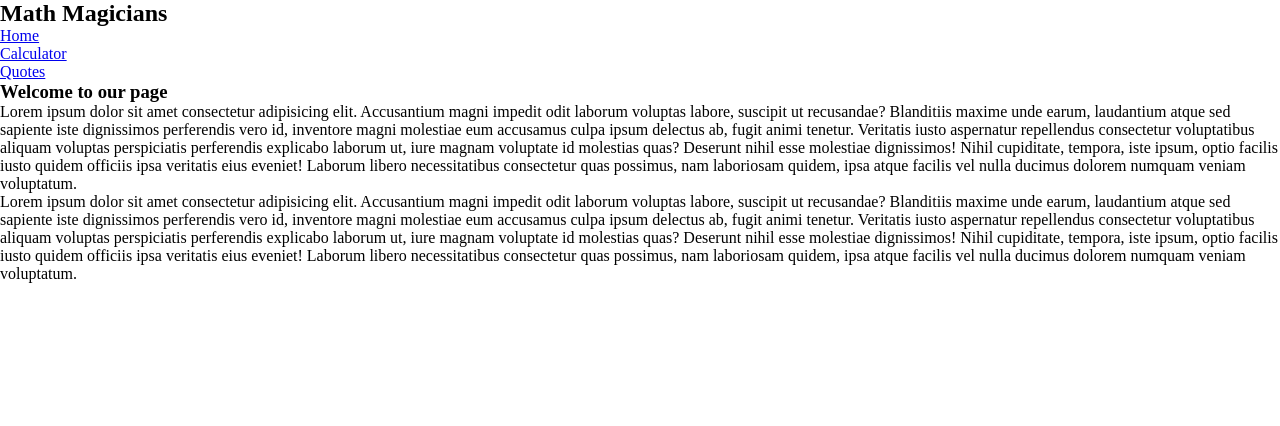
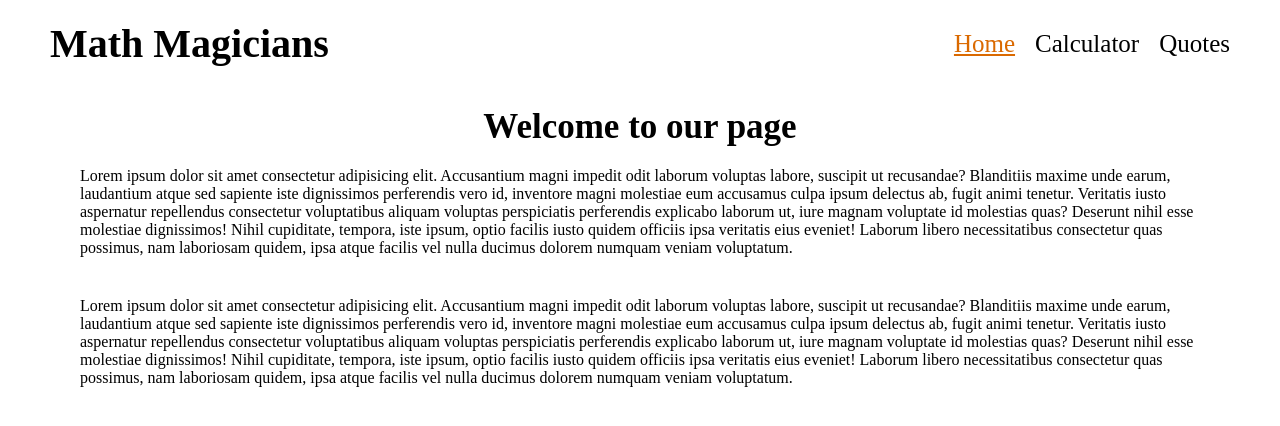
Before and after one commit to Samuellekpor/Math-magicians, a React (Create React App) app: page / in a window 1280 px wide. Shown: the top 426 px of the page. Built offline with nearby package versions, Linux system fonts and the light colour scheme.

Commit message:
Add styling to the pages

```diff
--- a/src/App.css
+++ b/src/App.css
@@ -5,7 +5,8 @@
 
 .container {
   display: grid;
-  margin: 40px 250px;
+  margin: 40px 25px;
+  width: 50%;
   grid-template-columns: repeat(4, 6fr);
   grid-template-rows: minmax(7rem, auto) repeat(5, 6rem);
 }
@@ -33,3 +34,57 @@ button {
 .orange {
   background-color: #da6900;
 }
+
+.App {
+  display: flex;
+  justify-content: space-around;
+}
+
+.title {
+  font-size: 35px;
+  margin-top: 40px;
+  text-align: center;
+}
+
+nav {
+  display: flex;
+  justify-content: space-between;
+  margin: 20px 50px;
+  align-items: center;
+}
+
+.logo {
+  font-size: 40px;
+}
+
+.navLinks {
+  list-style: none;
+  display: flex;
+  gap: 20px;
+  font-size: 25px;
+}
+
+.link a {
+  text-decoration: none;
+  color: #000;
+}
+
+.link a:hover {
+  color: #da6900;
+  text-decoration: underline;
+}
+
+.activeLink {
+  color: #da6900;
+  text-decoration: underline;
+}
+
+.text {
+  padding: 20px 80px;
+}
+
+.quote {
+  text-align: center;
+  margin: 15% 150px;
+  font-size: 25px;
+}
--- a/src/components/NavBar.js
+++ b/src/components/NavBar.js
@@ -1,15 +1,41 @@
 import React from 'react';
-import { Link } from 'react-router-dom';
+import { NavLink } from 'react-router-dom';
 
 function NavBar() {
+  const activeStyle = {
+    color: '#da6900',
+    textDecoration: 'underline',
+  };
+
   return (
     <div>
       <nav>
         <h1 className="logo">Math Magicians</h1>
         <ul className="navLinks">
-          <li className="link"><Link to="/">Home</Link></li>
-          <li className="link"><Link to="/calculator">Calculator</Link></li>
-          <li className="link"><Link to="/quotes">Quotes</Link></li>
+          <li className="link">
+            <NavLink
+              to="/"
+              style={({ isActive }) => (isActive ? activeStyle : undefined)}
+            >
+              Home
+            </NavLink>
+          </li>
+          <li className="link">
+            <NavLink
+              to="/calculator"
+              style={({ isActive }) => (isActive ? activeStyle : undefined)}
+            >
+              Calculator
+            </NavLink>
+          </li>
+          <li className="link">
+            <NavLink
+              to="/quotes"
+              style={({ isActive }) => (isActive ? activeStyle : undefined)}
+            >
+              Quotes
+            </NavLink>
+          </li>
         </ul>
       </nav>
     </div>
--- a/src/pages/Quotes.js
+++ b/src/pages/Quotes.js
@@ -3,9 +3,9 @@ import React from 'react';
 function Quotes() {
   return (
     <div>
-      <h3>
+      <h3 className="quote">
         Mathematics is not about numbers, equations, computations or algorithms:
-        it's about understanding.-William Paul Thurston
+        it&apos;s about understanding.-William Paul Thurston
       </h3>
     </div>
   );
```
